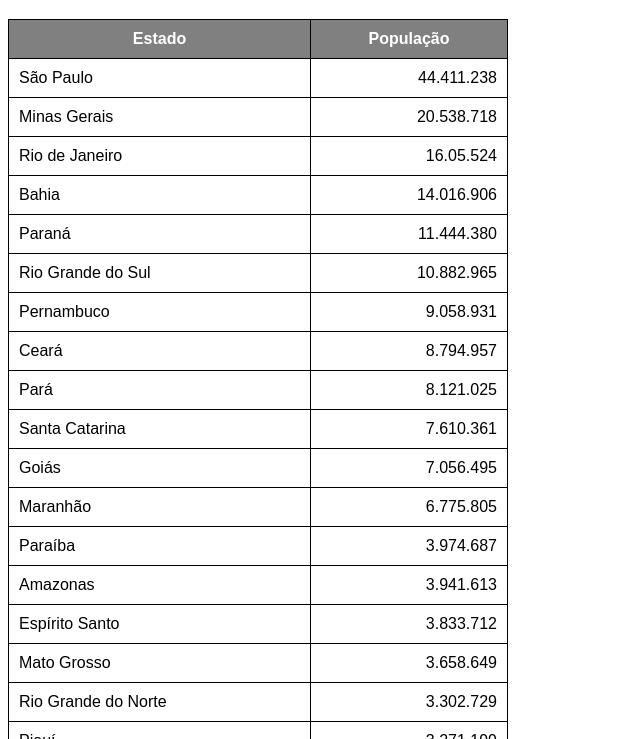
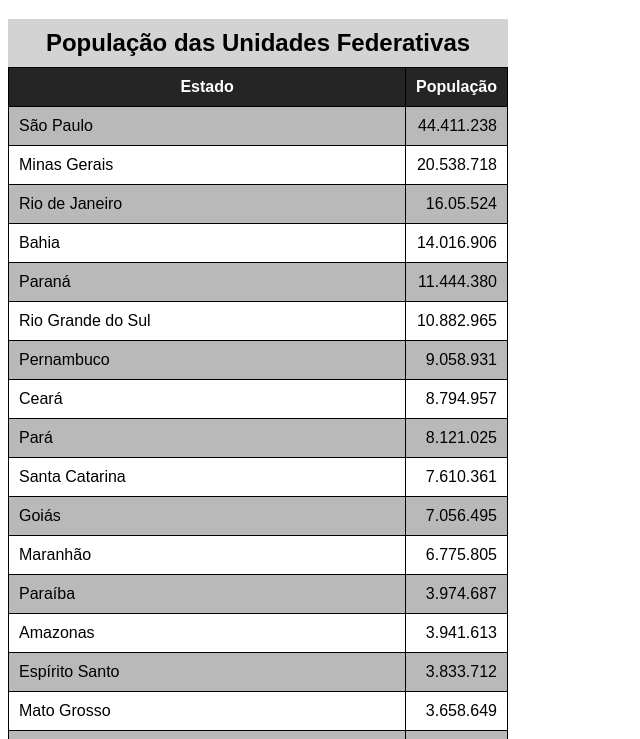
Before and after one commit to Mauro0Mau/html-css, a plain HTML site: page exercicios/ex023/tabela002.html in a window 1280 px wide. Shown: the part 61-800 px from the top of the page, without its empty margins (0-640 px from the left). Drawn offline with Linux system fonts and the light colour scheme.

Commit message:
Efeito "zebrado"
Fiz o efeito "zebrado" usando a pseudoclasse: nth-child

```diff
--- a/exercicios/ex023/tabela002.html
+++ b/exercicios/ex023/tabela002.html
@@ -20,9 +20,24 @@
             padding: 10px;
         }
 
+        caption{
+            font-size: 1.5em;
+            font-weight: bold;
+            padding: 10px;
+            background-color: lightgray;
+        }
+
         thead, tfoot{
-            background-color: gray;
+            background-color: rgb(37, 37, 37);
             color: white;
+        }
+
+        tbody > tr:nth-child(odd){ /* 2n-1*/
+            background-color: rgb(185, 185, 185);
+        }
+
+        tbody > tr:nth-child(even){ /* 2n*/
+            background-color: rgb(255, 255, 255);
         }
 
         .num{
@@ -35,6 +50,7 @@
     <!--
         ANATOMIA PARA TABELAS GRANDES
         TABLE
+            CAPTION <- Titulo da Tabela
             THEAD
                 TR, TD, TH
             TBODY
@@ -43,10 +59,11 @@
                 TR, TD, TH
     -->
     <table>
+        <caption>População das Unidades Federativas</caption>
         <thead>
             <tr>
-                <th>Estado</th>
-                <th>População</th>
+                <th scope="col">Estado</th>
+                <th scope="col" style="width: 50px;">População</th>
             </tr>
         </thead>
         <tbody>
@@ -161,7 +178,7 @@
         </tbody>
         <tfoot>
             <tr>
-                <th>Total de Habitantes</th>
+                <th scope="row">Total de Habitantes</th>
                 <td class="num"><strong>203 062 512</strong></td>
             </tr>
         </tfoot>
```
